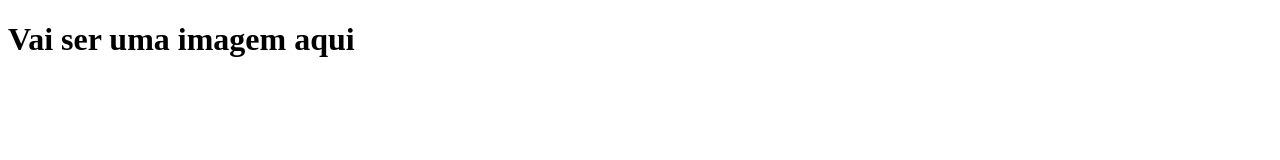
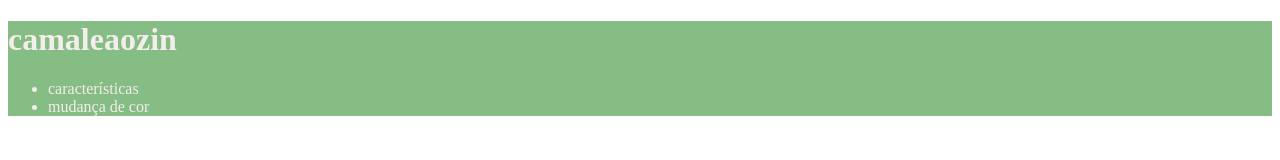
Before and after one commit to ketelyn88/site-turma-criativa, a plain HTML site: page index.html in a window 1280 px wide. Drawn offline with Linux system fonts and the light colour scheme.

Commit message:
Add files via upload
criei um header

```diff
--- a/index.html
+++ b/index.html
@@ -1,13 +1,22 @@
 <!DOCTYPE html>
 <html lang="en">
+
 <head>
     <meta charset="UTF-8">
     <meta http-equiv="X-UA-Compatible" content="IE=edge">
     <meta name="viewport" content="width=device-width, initial-scale=1.0">
-    <title>Document</title>
+    <link rel="stylesheet" href="style.css">
+    <title>Caramaleão salamaleico</title>
 </head>
+
 <body>
-    <h1>Vai ser uma imagem aqui</h1>
+    <header><h1>camaleaozin</h1>
+        <ul>
+            <li>características</li>
+            <li>mudança de cor</li>
+        </ul>
+    </header>
 
 </body>
+
 </html>
--- a/style.css
+++ b/style.css
@@ -0,0 +1,4 @@
+header {
+    background-color: rgb(133, 189, 133);
+    color: rgb(245, 236, 236);
+}
```
